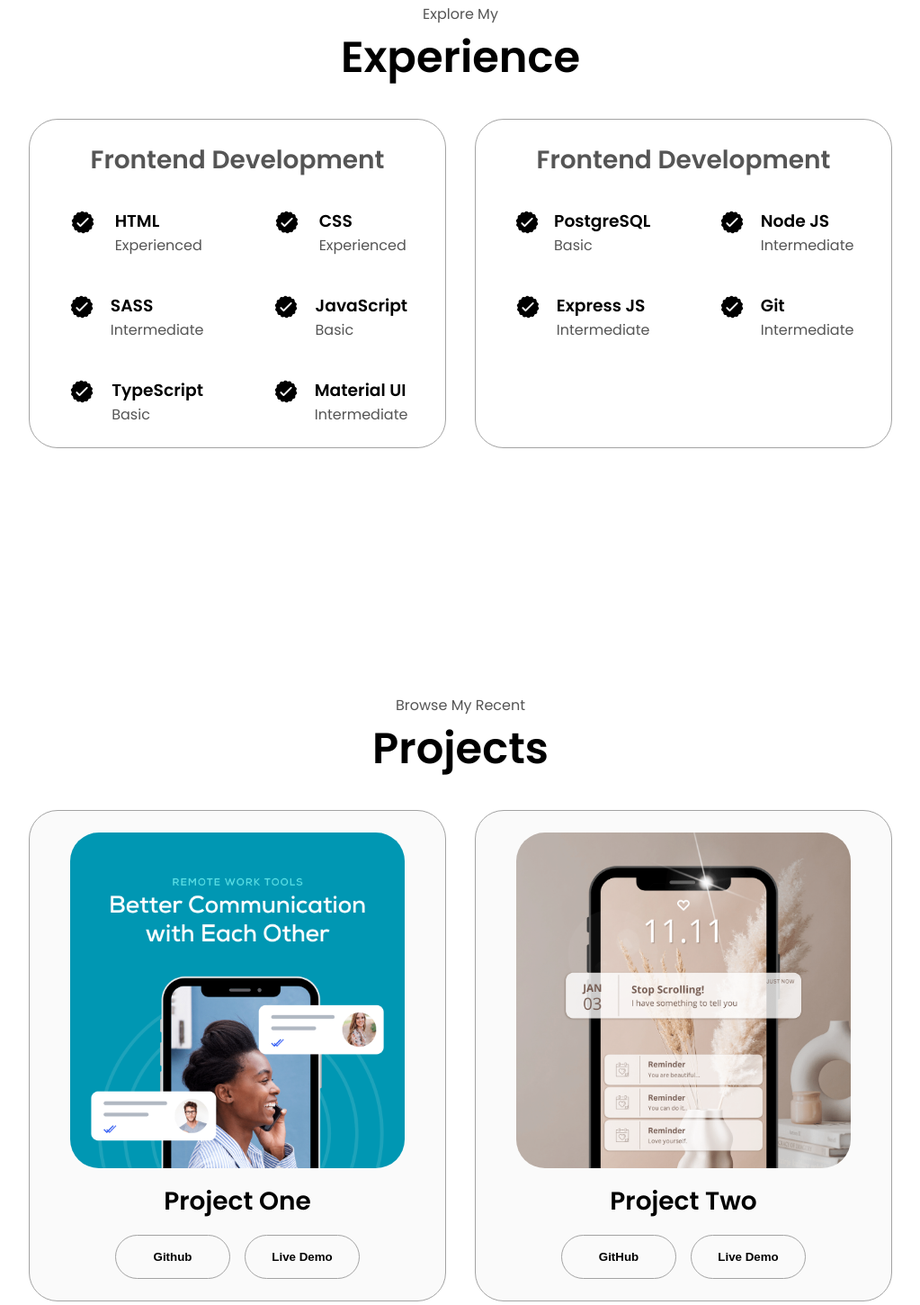
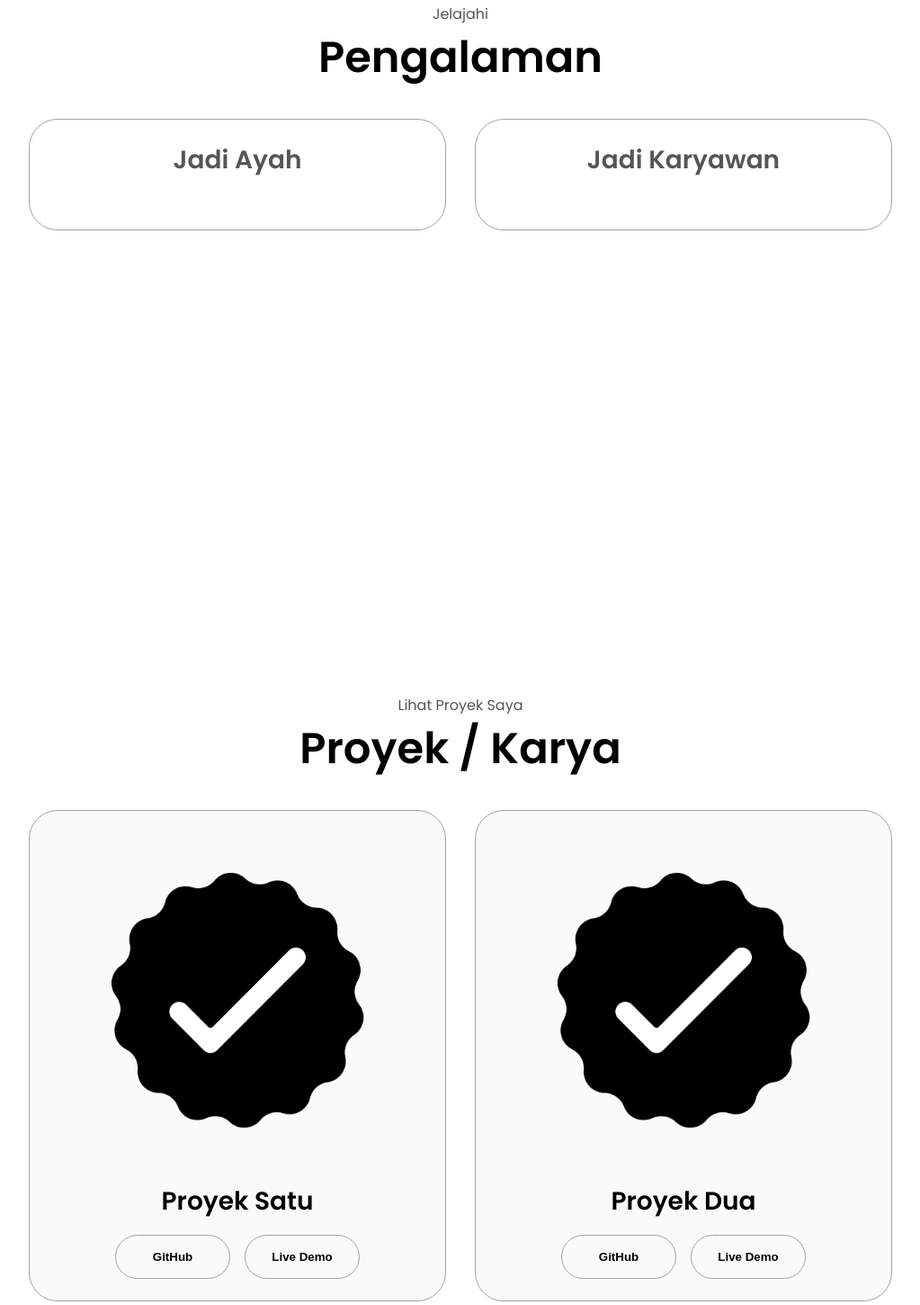
Before and after one commit to deirfed/landingpage1, a plain HTML site: page index.html in a window 1280 px wide. Shown: the part 1693-3143 px from the top of the page at 90% size, without its empty margins (128-1151 px from the left). Drawn offline with Linux system fonts and the light colour scheme.

Commit message:
fix: edit sedikit

```diff
--- a/index.html
+++ b/index.html
@@ -95,117 +95,47 @@
         </div>
     </section>
     <section id="experience">
-        <p class="section__text__p1">Explore My</p>
-        <h1 class="title">Experience</h1>
+        <p class="section__text__p1">Jelajahi</p>
+        <h1 class="title">Pengalaman</h1>
         <div class="experience-details-container">
             <div class="about-containers">
                 <div class="details-container">
-                    <h2 class="experience-sub-title">Frontend Development</h2>
+                    <h2 class="experience-sub-title">Jadi Ayah</h2>
                     <div class="article-container">
-                        <article>
+                        <!-- <article>
                             <img src="./assets/checkmark.png" alt="Experience icon" class="icon" />
                             <div>
                                 <h3>HTML</h3>
                                 <p>Experienced</p>
                             </div>
-                        </article>
-                        <article>
-                            <img src="./assets/checkmark.png" alt="Experience icon" class="icon" />
-                            <div>
-                                <h3>CSS</h3>
-                                <p>Experienced</p>
-                            </div>
-                        </article>
-                        <article>
-                            <img src="./assets/checkmark.png" alt="Experience icon" class="icon" />
-                            <div>
-                                <h3>SASS</h3>
-                                <p>Intermediate</p>
-                            </div>
-                        </article>
-                        <article>
-                            <img src="./assets/checkmark.png" alt="Experience icon" class="icon" />
-                            <div>
-                                <h3>JavaScript</h3>
-                                <p>Basic</p>
-                            </div>
-                        </article>
-                        <article>
-                            <img src="./assets/checkmark.png" alt="Experience icon" class="icon" />
-                            <div>
-                                <h3>TypeScript</h3>
-                                <p>Basic</p>
-                            </div>
-                        </article>
-                        <article>
-                            <img src="./assets/checkmark.png" alt="Experience icon" class="icon" />
-                            <div>
-                                <h3>Material UI</h3>
-                                <p>Intermediate</p>
-                            </div>
-                        </article>
+                        </article> -->
                     </div>
                 </div>
                 <div class="details-container">
-                    <h2 class="experience-sub-title">Frontend Development</h2>
+                    <h2 class="experience-sub-title">Jadi Karyawan</h2>
                     <div class="article-container">
-                        <article>
+                        <!-- <article>
                             <img src="./assets/checkmark.png" alt="Experience icon" class="icon" />
                             <div>
                                 <h3>PostgreSQL</h3>
                                 <p>Basic</p>
                             </div>
-                        </article>
-                        <article>
-                            <img src="./assets/checkmark.png" alt="Experience icon" class="icon" />
-                            <div>
-                                <h3>Node JS</h3>
-                                <p>Intermediate</p>
-                            </div>
-                        </article>
-                        <article>
-                            <img src="./assets/checkmark.png" alt="Experience icon" class="icon" />
-                            <div>
-                                <h3>Express JS</h3>
-                                <p>Intermediate</p>
-                            </div>
-                        </article>
-                        <article>
-                            <img src="./assets/checkmark.png" alt="Experience icon" class="icon" />
-                            <div>
-                                <h3>Git</h3>
-                                <p>Intermediate</p>
-                            </div>
-                        </article>
+                        </article> -->
                     </div>
                 </div>
             </div>
         </div>
     </section>
     <section id="projects">
-        <p class="section__text__p1">Browse My Recent</p>
-        <h1 class="title">Projects</h1>
+        <p class="section__text__p1">Lihat Proyek Saya</p>
+        <h1 class="title">Proyek / Karya</h1>
         <div class="experience-details-container">
             <div class="about-containers">
                 <div class="details-container color-container">
                     <div class="article-container">
-                        <img src="./assets/project-1.png" alt="Project 1" class="project-img" />
+                        <img src="./assets/checkmark.png" alt="Project 1" class="project-img" />
                     </div>
-                    <h2 class="experience-sub-title project-title">Project One</h2>
-                    <div class="btn-container">
-                        <button class="btn btn-color-2 project-btn" onclick="location.href='https://github.com/'">
-                            Github
-                        </button>
-                        <button class="btn btn-color-2 project-btn" onclick="location.href='https://github.com/'">
-                            Live Demo
-                        </button>
-                    </div>
-                </div>
-                <div class="details-container color-container">
-                    <div class="article-container">
-                        <img src="./assets/project-2.png" alt="Project 2" class="project-img" />
-                    </div>
-                    <h2 class="experience-sub-title project-title">Project Two</h2>
+                    <h2 class="experience-sub-title project-title">Proyek Satu</h2>
                     <div class="btn-container">
                         <a href="http://github.com"><button class="btn btn-color-2 project-btn">
                                 GitHub
@@ -217,16 +147,30 @@
                 </div>
                 <div class="details-container color-container">
                     <div class="article-container">
-                        <img src="./assets/project-3.png" alt="Project 3" class="project-img" />
+                        <img src="./assets/checkmark.png" alt="Project 2" class="project-img" />
                     </div>
-                    <h2 class="experience-sub-title project-title">Project Three</h2>
+                    <h2 class="experience-sub-title project-title">Proyek Dua</h2>
                     <div class="btn-container">
-                        <button class="btn btn-color-2 project-btn" onclick="location.href='https://github.com/'">
-                            Github
-                        </button>
-                        <button class="btn btn-color-2 project-btn" onclick="location.href='https://github.com/'">
-                            Live Demo
-                        </button>
+                        <a href="http://github.com"><button class="btn btn-color-2 project-btn">
+                                GitHub
+                            </button></a>
+                        <a href="http://github.com" target="_blank"><button class="btn btn-color-2 project-btn">
+                                Live Demo
+                            </button></a>
+                    </div>
+                </div>
+                <div class="details-container color-container">
+                    <div class="article-container">
+                        <img src="./assets/checkmark.png" alt="Project 3" class="project-img" />
+                    </div>
+                    <h2 class="experience-sub-title project-title">Proyek Tiga</h2>
+                    <div class="btn-container">
+                        <a href="http://github.com"><button class="btn btn-color-2 project-btn">
+                                GitHub
+                            </button></a>
+                        <a href="http://github.com" target="_blank"><button class="btn btn-color-2 project-btn">
+                                Live Demo
+                            </button></a>
                     </div>
                 </div>
             </div>
```
